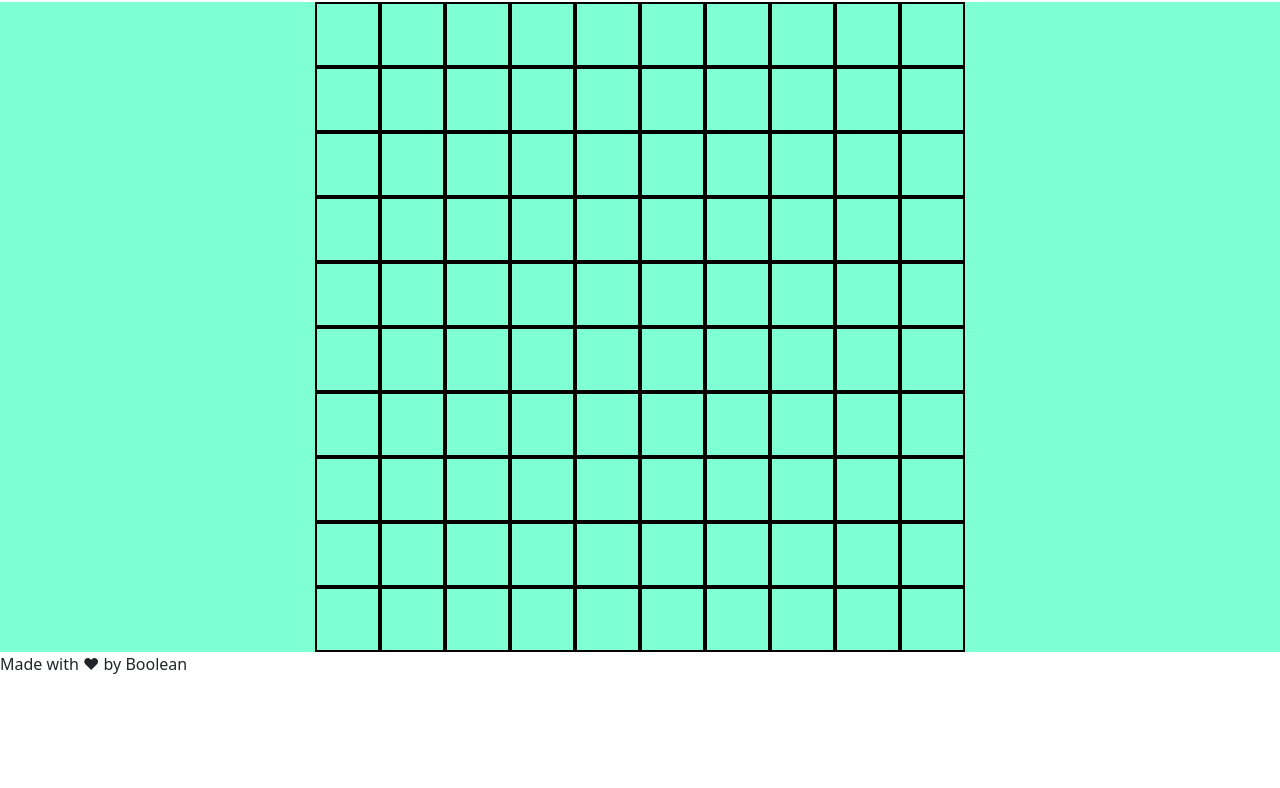
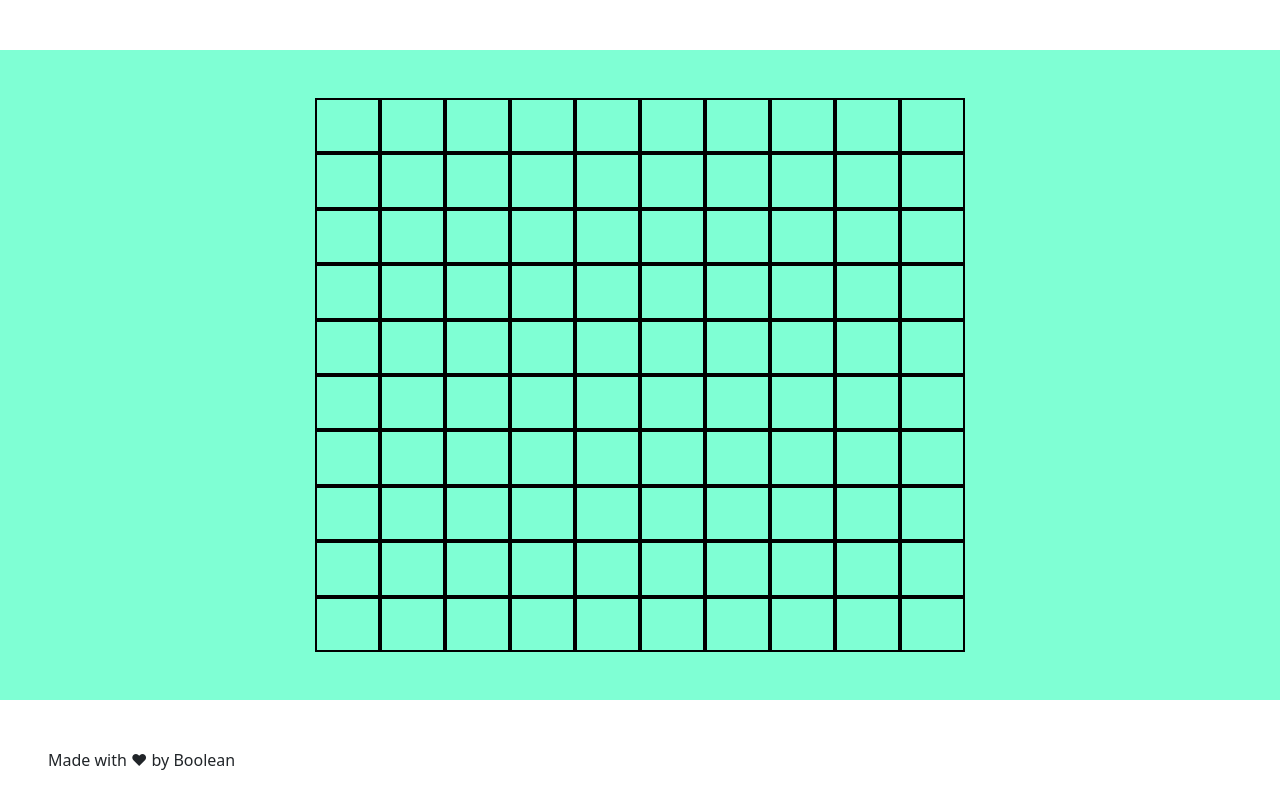
Before and after one commit to DeniseDichiara/js-campominato-grid, a plain HTML site: page index.html in a window 1280 px wide. Shown: the part 94-882 px from the top of the page. Before the commit the page ends 800 px from the top, so only its background shows below. Drawn offline with nearby package versions, Linux system fonts and the light colour scheme.

Commit message:
fixed pt and pb

```diff
--- a/index.html
+++ b/index.html
@@ -15,7 +15,7 @@
     <body>
         <header>
             <nav class="d-flex flex-row justify-content-between px-3 my-3">
-                <div class="d-flex flex-row">
+                <div class="d-flex">
                     <img src="Logo.png" alt="logo-boolean">
                     <h1 class="fw-bold ms-2">Campo Minato</h1>
                 </div>
@@ -25,13 +25,13 @@
             </nav>
         </header>
 
-        <main>
-            <div class="d-flex flex-wrap grid" id="grid">
+        <main class="mb-5 mt-5">
+            <div class="d-flex flex-wrap grid pt-5 pb-5" id="grid">
             </div>
         </main>
 
         <footer>
-            <p>Made with &hearts; by Boolean</p>
+            <p class="ms-5">Made with &hearts; by Boolean</p>
 
         </footer>
 
```
